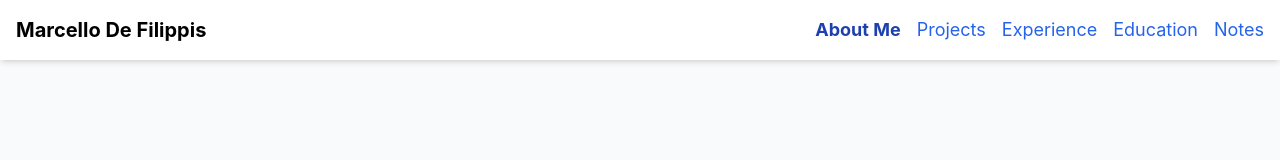
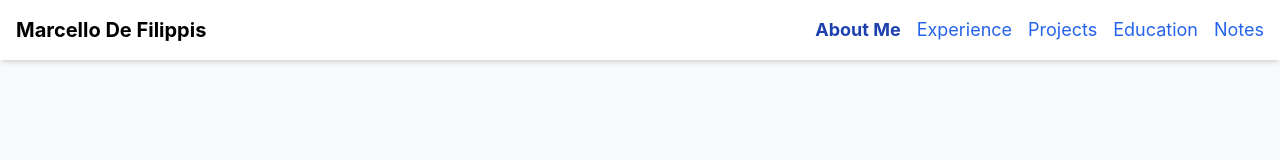
Before and after one commit to MarcelloDe/my-website, a Next.js app: page / in a window 1280 px wide. Shown: the top 160 px of the page. Built offline with nearby package versions, Linux system fonts and the light colour scheme.

Commit message:
Get scroll function to work

```diff
--- a/src/app/components/Navbar.tsx
+++ b/src/app/components/Navbar.tsx
@@ -12,18 +12,23 @@ const Navbar = () => {
 
   useEffect(() => {
     const sections = document.querySelectorAll("div[id]");
+    const NAV_HEIGHT = 80;
 
     const options = {
       root: null,
-      rootMargin: "0px",
-      threshold: 0.6, // Trigger when 60% of the section is in view
+      // we're going to use the nav height to scroll a little higher than the actual location because of the padding and top nav height
+      rootMargin: `-${NAV_HEIGHT}px 0px 0px 0px`,
+      threshold: 0.9, // Trigger when 90% of the section is in view
     };
 
     const observer = new IntersectionObserver((entries) => {
       entries.forEach((entry) => {
         if (entry.isIntersecting) {
           setActiveSection(entry.target.id);
-          // we're also going to scroll the page a little higher than the actual location because of the padding and top nav height
+          window.scrollTo({
+            top: entry.boundingClientRect.top + window.scrollY - NAV_HEIGHT,
+            behavior: "smooth",
+          });
         }
       });
     }, options);
@@ -46,8 +51,8 @@ const Navbar = () => {
         <div className="flex space-x-4">
           {[
             { id: "about", label: "About Me" },
+            { id: "experience", label: "Experience" },
             { id: "projects", label: "Projects" },
-            { id: "experience", label: "Experience" },
             { id: "education", label: "Education" },
             { id: "notes", label: "Notes" },
           ].map(({ id, label }) => (
@@ -68,6 +73,8 @@ const Navbar = () => {
     </header>
   );
 };
+
+export default Navbar;
 
 // export default Navbar;
 
@@ -142,8 +149,6 @@ const Navbar = () => {
 //   );
 // };
 
-export default Navbar;
-
 // import Link from "next/link";
 
 // export default function Navbar() {
```
